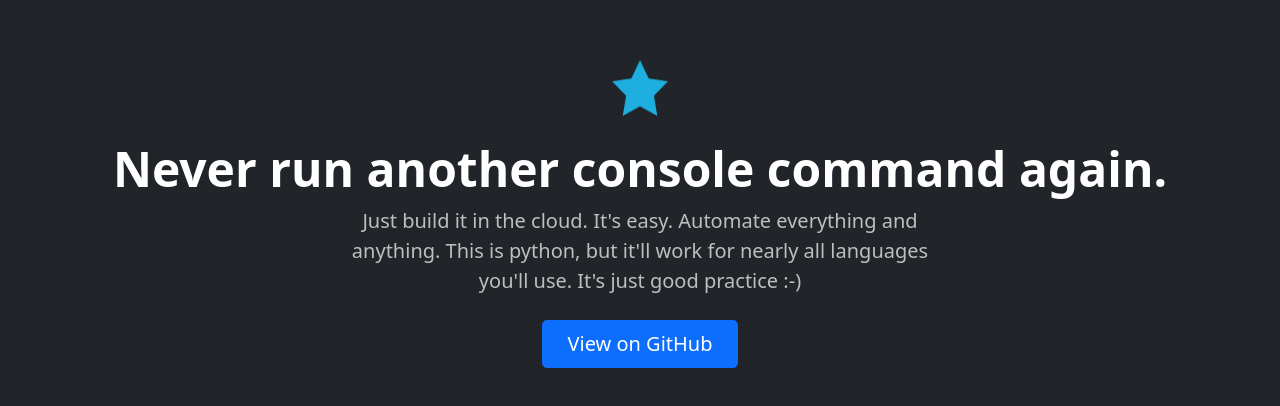
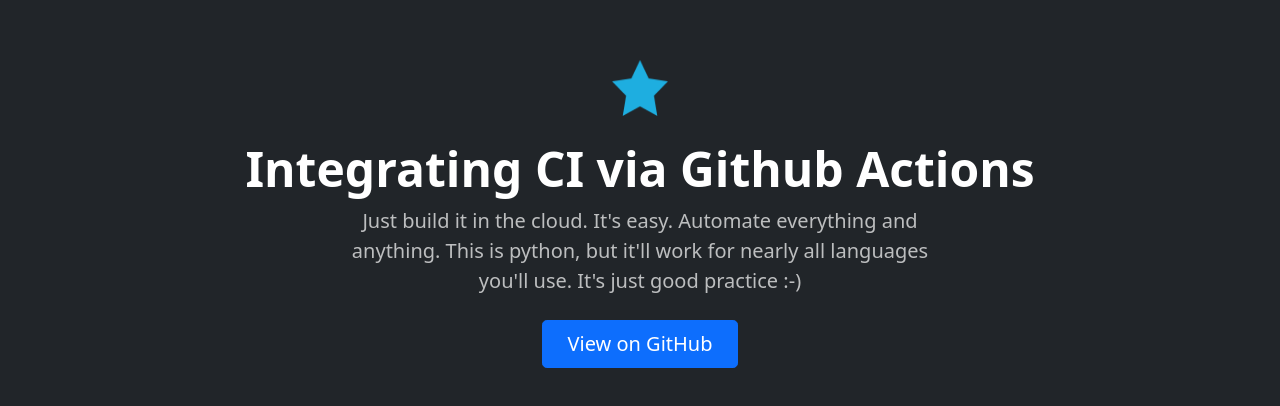
Before and after one commit to Dohva/RakdamSplash, a plain HTML site: page index.html in a window 1280 px wide. Shown: the part 186-592 px from the top of the page. Drawn offline with nearby package versions, Linux system fonts and the light colour scheme.

Commit message:
Update master to output generated at 358f6ac

```diff
--- a/index.html
+++ b/index.html
@@ -4,7 +4,7 @@
     <meta charset="UTF-8" />
     <meta http-equiv="X-UA-Compatible" content="IE=edge" />
     <meta name="viewport" content="width=device-width, initial-scale=1.0" />
-    <title>Integrating CI via Github Actions</title>
+    <title>Rakdam Pipeline</title>
 
     <link rel="icon" type="image/png" sizes="16x16" href="favicon-16x16.png" />
 
@@ -56,7 +56,7 @@
       />
 
       <h1 class="display-5 fw-bold">
-        Never run another console command again.
+        Integrating CI via Github Actions
       </h1>
       <div class="col-lg-6 mx-auto">
         <p
```
